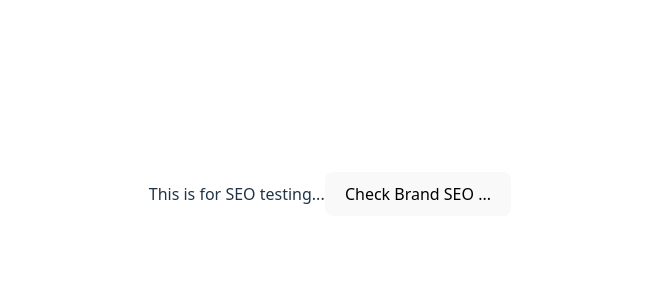
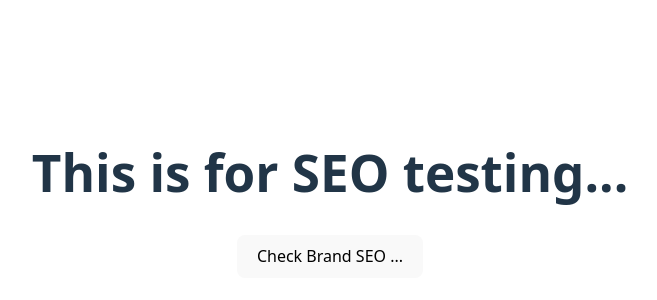
Before and after one commit to zaaves/SEO-testing, a React (Vite) app: page / in a window 1280 px wide. Shown: the part 206-506 px from the top of the page, without its empty margins (310-967 px from the left). Built offline with nearby package versions, Linux system fonts and the light colour scheme.

Commit message:
Wrap SEO testing message in h1 for improved semantic structure

```diff
--- a/Components/SEOTesting.jsx
+++ b/Components/SEOTesting.jsx
@@ -8,7 +8,7 @@ const SEOTesting = () => {
 
   return (
     <div>
-        This is for SEO testing...
+        <h1>This is for SEO testing...</h1>
 
         <button
             onClick={() => navigate('/sell-old-test-deletion')}
```
